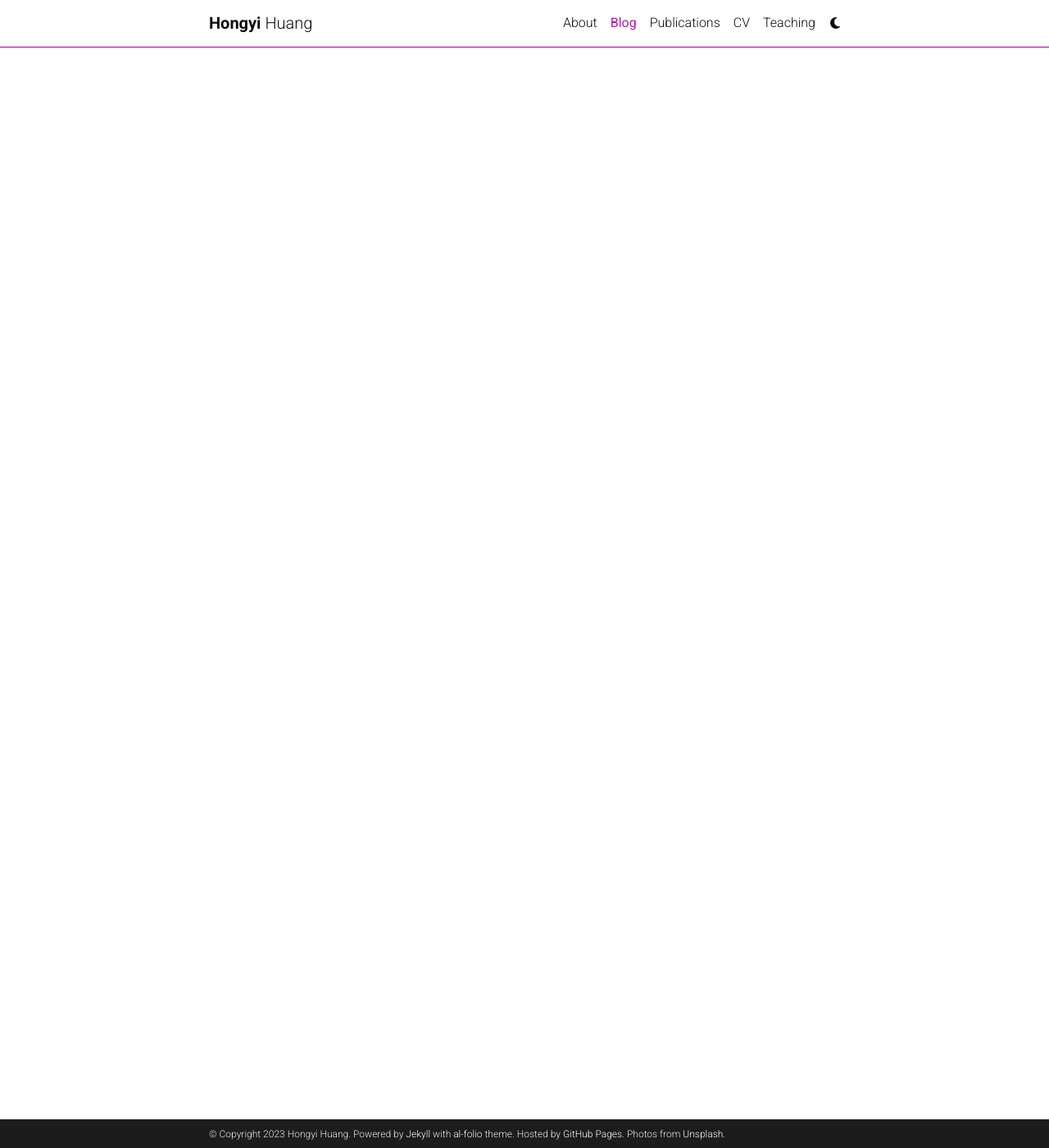
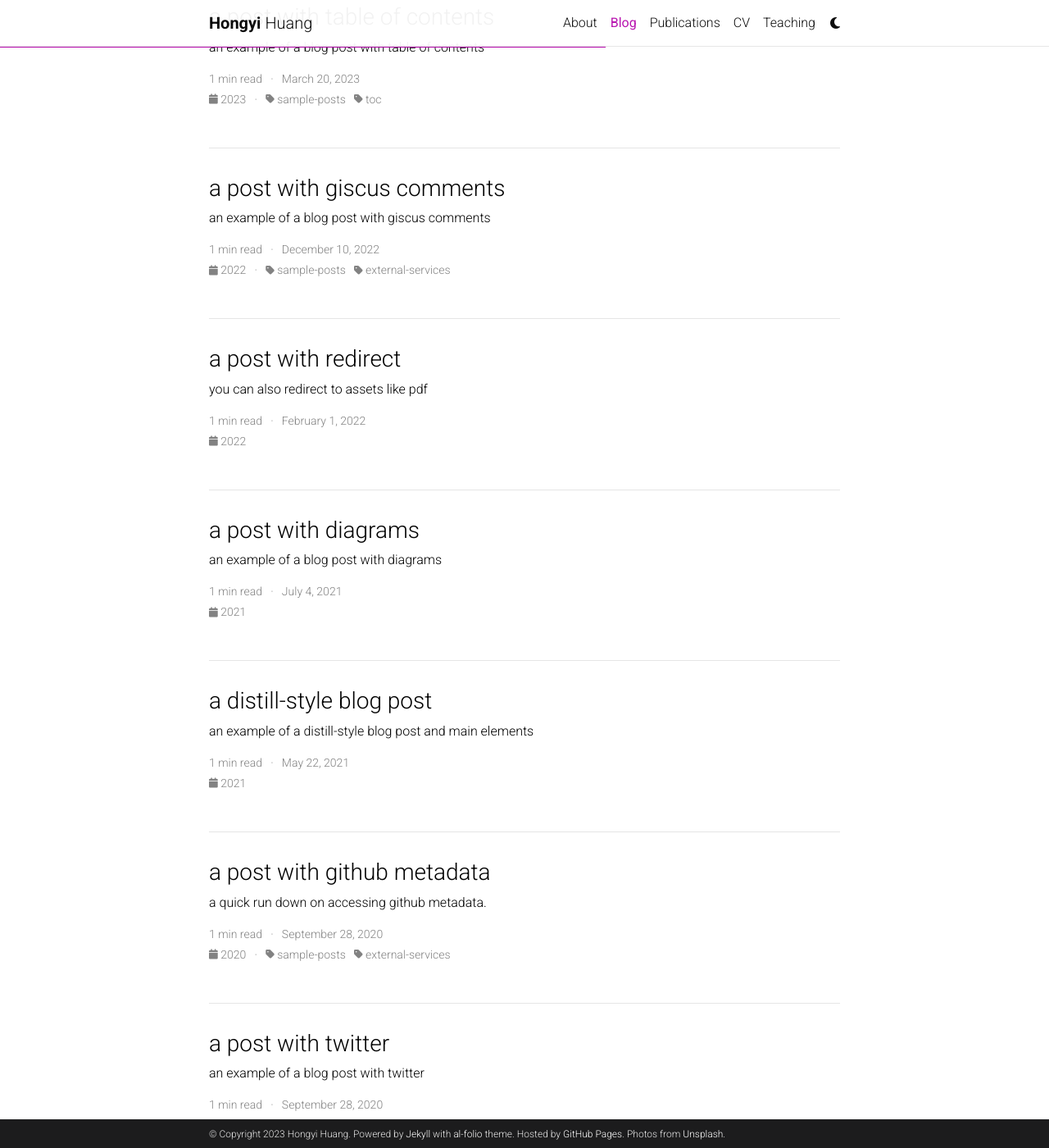
Before and after one commit to hongyi98/hongyi98.github.io, a Jekyll site: the page built from blog/index.html, in a window 1280 px wide and 1400 px high, scrolled down 1705 px. Shown: the whole window at 82% size. Built offline with Jekyll 4.4.1, drawn with Linux system fonts in a browser that asks for light colours; the list of posts is cut into pages by our own code; comment, search, counter and statistics services are not loaded; a style sheet for code colours, icons or effects is not loaded; some of the changed text lies outside the part shown.

Commit message:
Update index.html

```diff
--- a/blog/index.html
+++ b/blog/index.html
@@ -52,7 +52,7 @@ pagination:
   {% endif %}
 
   <ul class="post-list">
-    {% for post in paginator.posts %}
+    {% for post in site.posts %}
 
     {% if post.external_source == blank %}
       {% assign read_time = post.content | number_of_words | divided_by: 180 | plus: 1 %}
```
